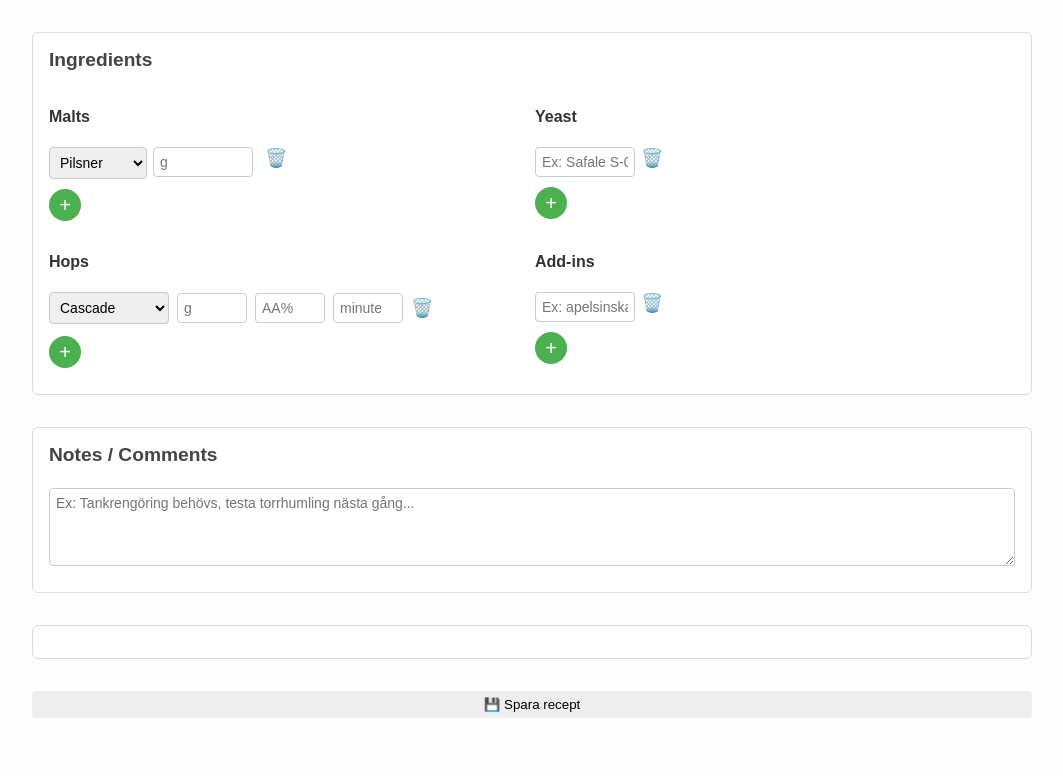
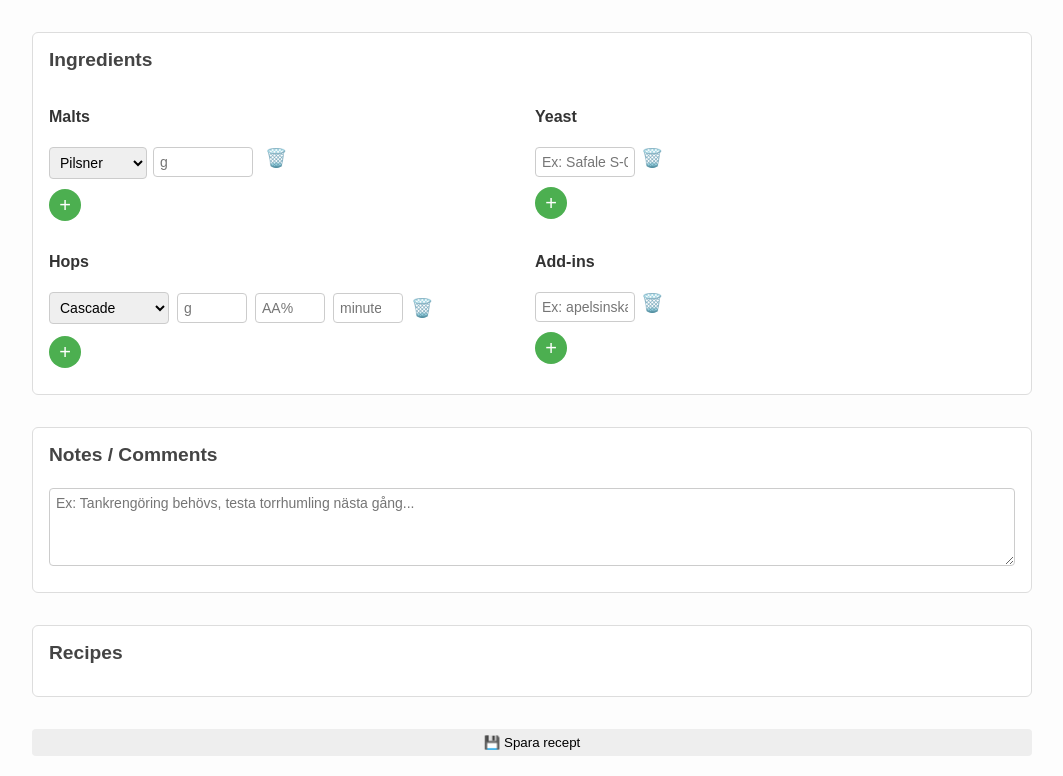
Before and after one commit to vilkencalle/vilkencalle.github.io, a plain HTML site: page index.html in a window 1280 px wide. Shown: the part 707-1483 px from the top of the page, without its empty margins (108-1171 px from the left). Before the commit the page ends 1445 px from the top, so only its background shows below. Drawn offline with Linux system fonts and the light colour scheme.

Commit message:
Update index.html

```diff
--- a/index.html
+++ b/index.html
@@ -105,7 +105,10 @@
       <textarea id="notes" rows="4" placeholder="Ex: Tankrengöring behövs, testa torrhumling nästa gång..."></textarea>
     </section>
 
-    <section><div id="recipeList"></div></section>
+    <section>
+      <h2>Recipes</h2>
+      <div id="recipeList"></div>
+    </section>
 
 
 
```
